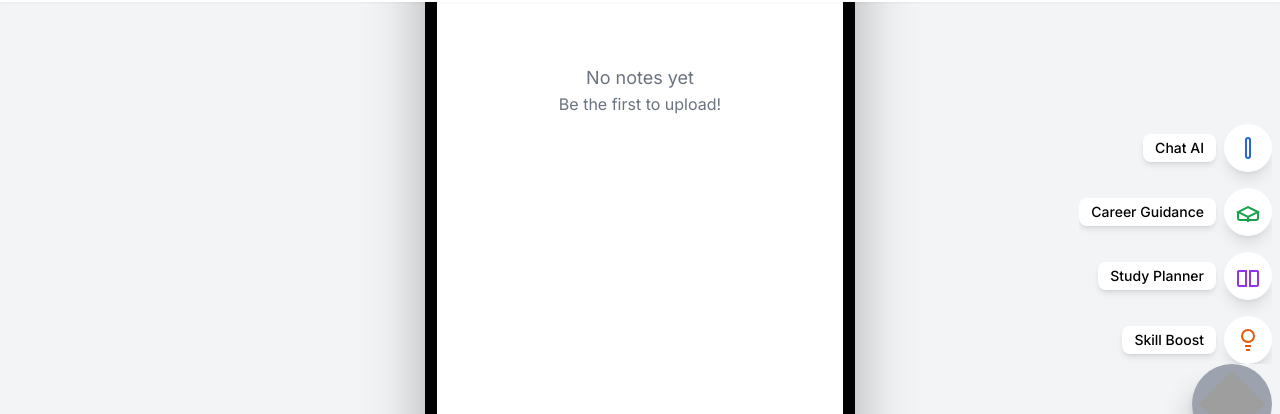
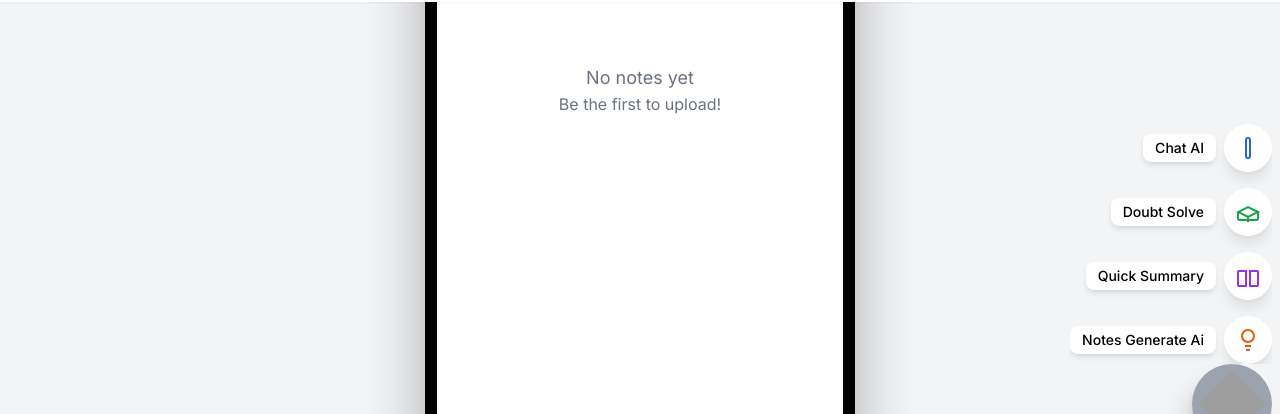
Before and after one commit to abhi01978/studentquery, a website: page public/notes.html in a window 1280 px wide. Both pictures are taken after a click on the button 1232 px from the left and 400 px from the top of the page. Shown: the part 116-530 px from the top of the page. Drawn offline with nearby package versions, Linux system fonts and the light colour scheme; no server answers; grey boxes are pictures that could not be loaded.

Commit message:
Update notes.html

```diff
--- a/public/notes.html
+++ b/public/notes.html
@@ -358,18 +358,18 @@ if (token) {
        class="flex flex-col items-end gap-4 opacity-0 translate-y-6 transition-all duration-500 pointer-events-none h-0 overflow-hidden">
 
     <!-- Chat AI -->
-    <div class="flex items-center gap-2">
+   <a href="https://chat-ai-1oh4.onrender.com/"> <div class="flex items-center gap-2">
       <span class="px-3 py-1 bg-white shadow-md rounded-lg text-sm font-medium">Chat AI</span>
       <div class="p-3 bg-white shadow-lg rounded-full cursor-pointer hover:bg-blue-100 transition">
         <svg xmlns="http://www.w3.org/2000/svg" class="text-blue-600 w-6 h-6" fill="none" viewBox="0 0 24 24" stroke="currentColor" stroke-width="2">
           <path d="M12 2c1.1 0 2 .9 2 2v16c0 1.1-.9 2-2 2s-2-.9-2-2V4c0-1.1.9-2 2-2z"/>
         </svg>
       </div>
-    </div>
+    </div></a>
 
     <!-- Career Guidance -->
-    <div class="flex items-center gap-2">
-      <span class="px-3 py-1 bg-white shadow-md rounded-lg text-sm font-medium">Career Guidance</span>
+    <a href="https://chat-ai-1oh4.onrender.com/"><div class="flex items-center gap-2">
+      <span class="px-3 py-1 bg-white shadow-md rounded-lg text-sm font-medium">Doubt Solve</span>
       <div class="p-3 bg-white shadow-lg rounded-full cursor-pointer hover:bg-green-100 transition">
         <svg xmlns="http://www.w3.org/2000/svg" class="text-green-600 w-6 h-6" fill="none" viewBox="0 0 24 24" stroke="currentColor" stroke-width="2">
           <path d="M22 12l-10-5-10 5 10 5 10-5z"/>
@@ -377,22 +377,22 @@ if (token) {
           <path d="M12 22v-6"/>
         </svg>
       </div>
-    </div>
+    </div></a>
 
     <!-- Study Planner -->
-    <div class="flex items-center gap-2">
-      <span class="px-3 py-1 bg-white shadow-md rounded-lg text-sm font-medium">Study Planner</span>
+   <a href="https://chat-ai-1oh4.onrender.com/"> <div class="flex items-center gap-2">
+      <span class="px-3 py-1 bg-white shadow-md rounded-lg text-sm font-medium">Quick Summary</span>
       <div class="p-3 bg-white shadow-lg rounded-full cursor-pointer hover:bg-purple-100 transition">
         <svg xmlns="http://www.w3.org/2000/svg" class="text-purple-600 w-6 h-6" fill="none" viewBox="0 0 24 24" stroke="currentColor" stroke-width="2">
           <path d="M2 7v14c0 .55.45 1 1 1h7V7H3c-.55 0-1 .45-1 1z"/>
           <path d="M22 7v14c0 .55-.45 1-1 1h-7V7h7c.55 0 1 .45 1 1z"/>
         </svg>
       </div>
-    </div>
+    </div></a>
 
     <!-- Skill Boost -->
-    <div class="flex items-center gap-2">
-      <span class="px-3 py-1 bg-white shadow-md rounded-lg text-sm font-medium">Skill Boost</span>
+    <a href="https://chat-ai-1oh4.onrender.com/"><div class="flex items-center gap-2">
+      <span class="px-3 py-1 bg-white shadow-md rounded-lg text-sm font-medium">Notes Generate Ai</span>
       <div class="p-3 bg-white shadow-lg rounded-full cursor-pointer hover:bg-orange-100 transition">
         <svg xmlns="http://www.w3.org/2000/svg" class="text-orange-600 w-6 h-6" fill="none" viewBox="0 0 24 24" stroke="currentColor" stroke-width="2">
           <path d="M9 18h6"/>
@@ -400,7 +400,7 @@ if (token) {
           <path d="M12 2a6 6 0 0 0-6 6c0 3.31 2.69 6 6 6s6-2.69 6-6a6 6 0 0 0-6-6z"/>
         </svg>
       </div>
-    </div>
+    </div></a>
 
   </div>
 
@@ -410,6 +410,7 @@ if (token) {
   </button>
 
 </div>
+
 
 
 <!-- JAVASCRIPT -->
```
